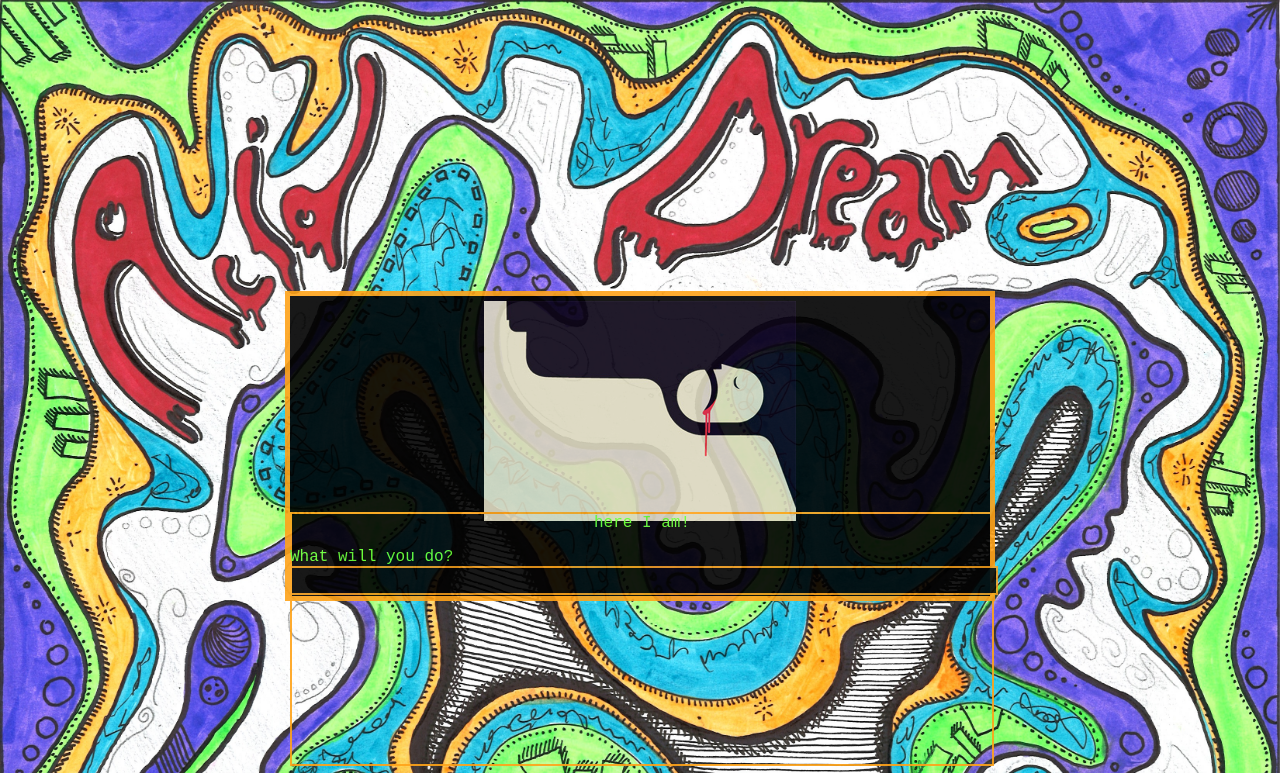
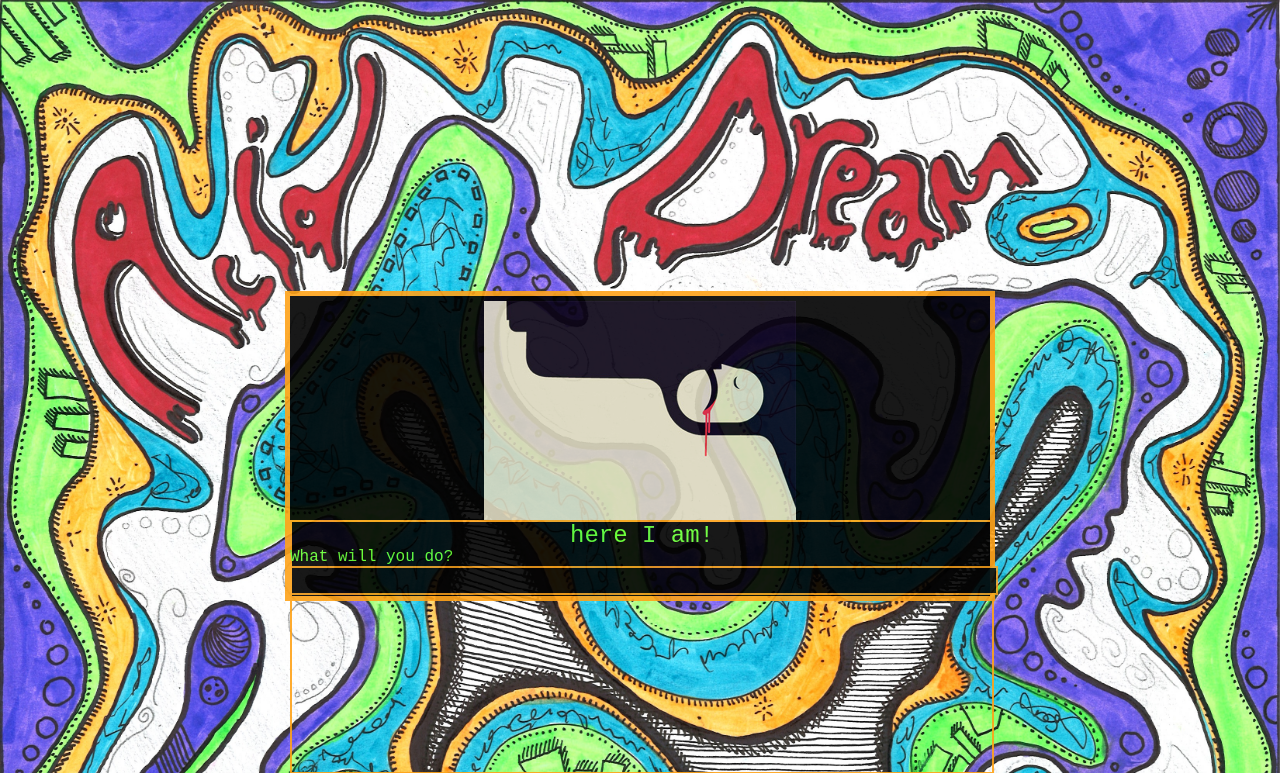
Before and after one commit to rileyporter/facebook-hacks, a PHP site: page /game.html in a window 1280 px wide. Shown: the top 773 px of the page. Run offline with PHP 8.4, Linux system fonts and the light colour scheme.

Commit message:
edited some style

```diff
--- a/style.css
+++ b/style.css
@@ -70,7 +70,7 @@ input {
 #story_box {
   margin: 5px 0px 10px 0px;
   text-align: center;
-  text-size: 1.5em;
+  font-size: 1.5em;
 }
 
 #typing_box {
```
